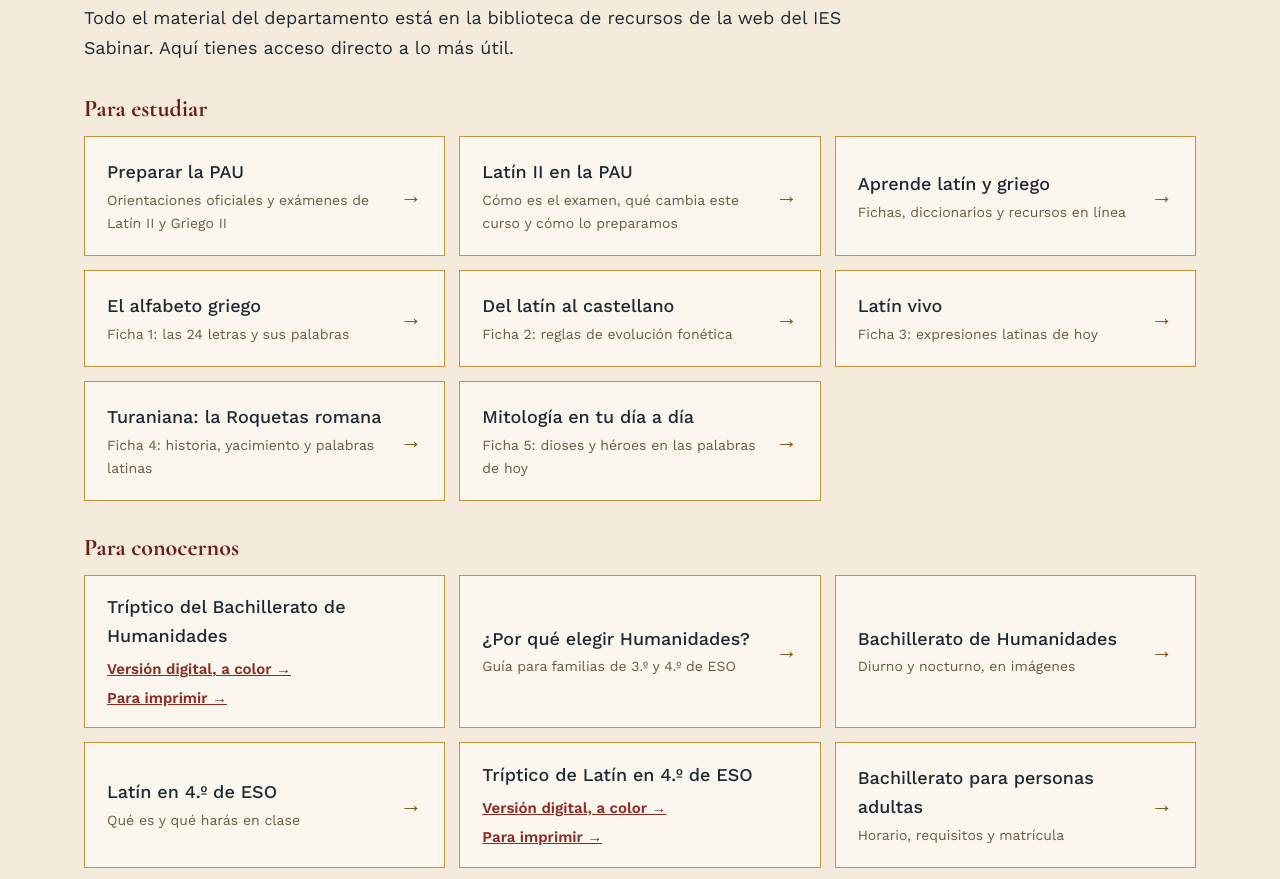
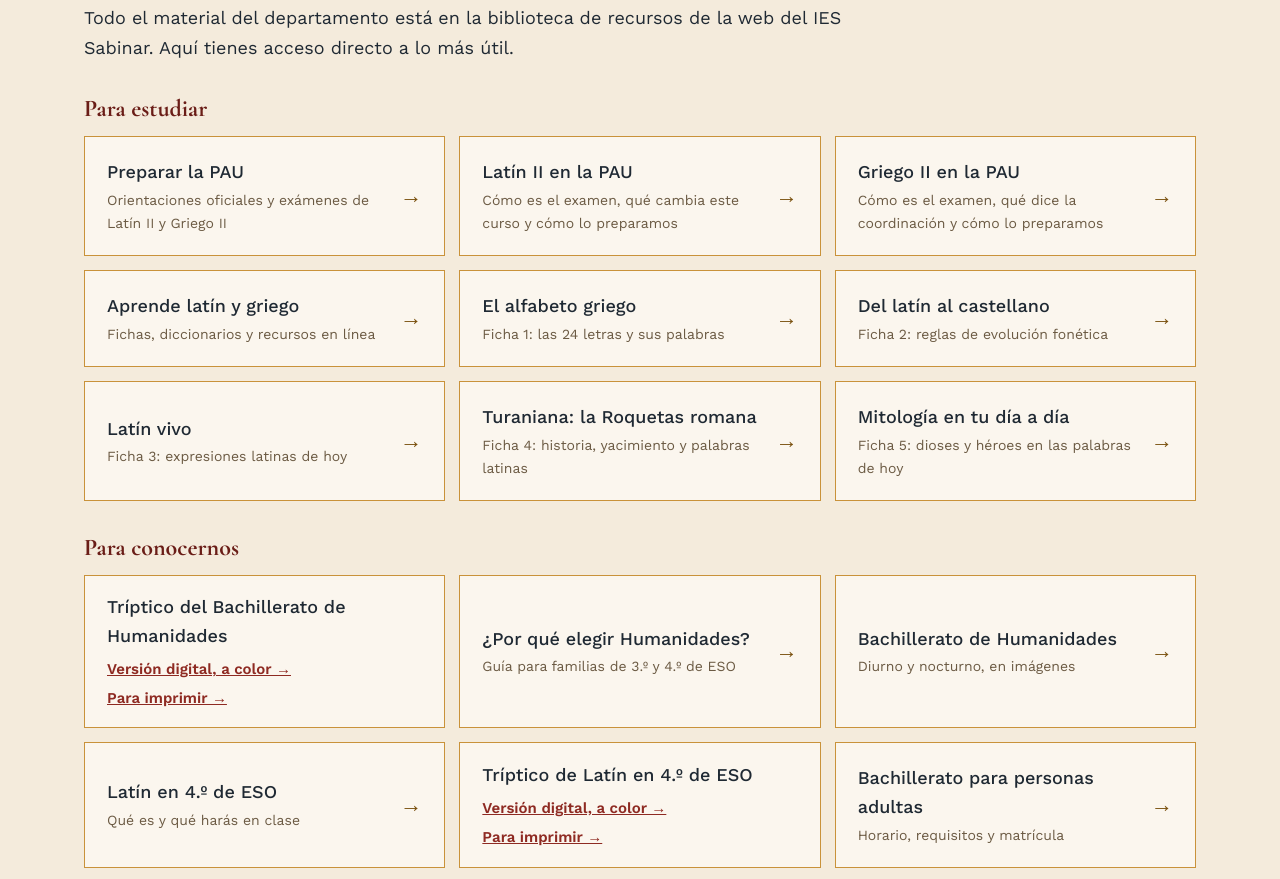
Before and after one commit to latinygriegosabinar/latinygriegosabinar.github.io, a plain HTML site: page aprende/index.html in a window 1280 px wide. Shown: the part 3712-4591 px from the top of the page. Drawn offline with Linux system fonts and the light colour scheme.

Commit message:
Aprende: ficha Griego II en la PAU

```diff
--- a/aprende/index.html
+++ b/aprende/index.html
@@ -210,6 +210,7 @@ inp.addEventListener('input',pinta);
     <div class="grid">
       <a class="recurso" href="https://www.ies-sabinar.com/carpetas/126/preparar-la-pevau-de-latin-ii-y-griego-ii"><div>Preparar la PAU<small>Orientaciones oficiales y exámenes de Latín II y Griego II</small></div><span class="f">→</span></a>
       <a class="recurso" href="https://www.ies-sabinar.com/uploads/40635-latin-ii-en-la-pau-latin-y-griego-ies-sabinar.pdf"><div>Latín II en la PAU<small>Cómo es el examen, qué cambia este curso y cómo lo preparamos</small></div><span class="f">→</span></a>
+      <a class="recurso" href="https://www.ies-sabinar.com/uploads/63390-griego-ii-en-la-pau-latin-y-griego-ies-sabinar.pdf"><div>Griego II en la PAU<small>Cómo es el examen, qué dice la coordinación y cómo lo preparamos</small></div><span class="f">→</span></a>
       <a class="recurso" href="https://www.ies-sabinar.com/carpetas/127/aprende-latin-y-griego"><div>Aprende latín y griego<small>Fichas, diccionarios y recursos en línea</small></div><span class="f">→</span></a>
       <a class="recurso" href="https://www.ies-sabinar.com/uploads/39007-el-alfabeto-griego-latin-y-griego-ies-sabinar.pdf"><div>El alfabeto griego<small>Ficha 1: las 24 letras y sus palabras</small></div><span class="f">→</span></a>
       <a class="recurso" href="https://www.ies-sabinar.com/uploads/15663-del-latin-al-castellano-latin-y-griego-ies-sabinar.pdf"><div>Del latín al castellano<small>Ficha 2: reglas de evolución fonética</small></div><span class="f">→</span></a>
```
